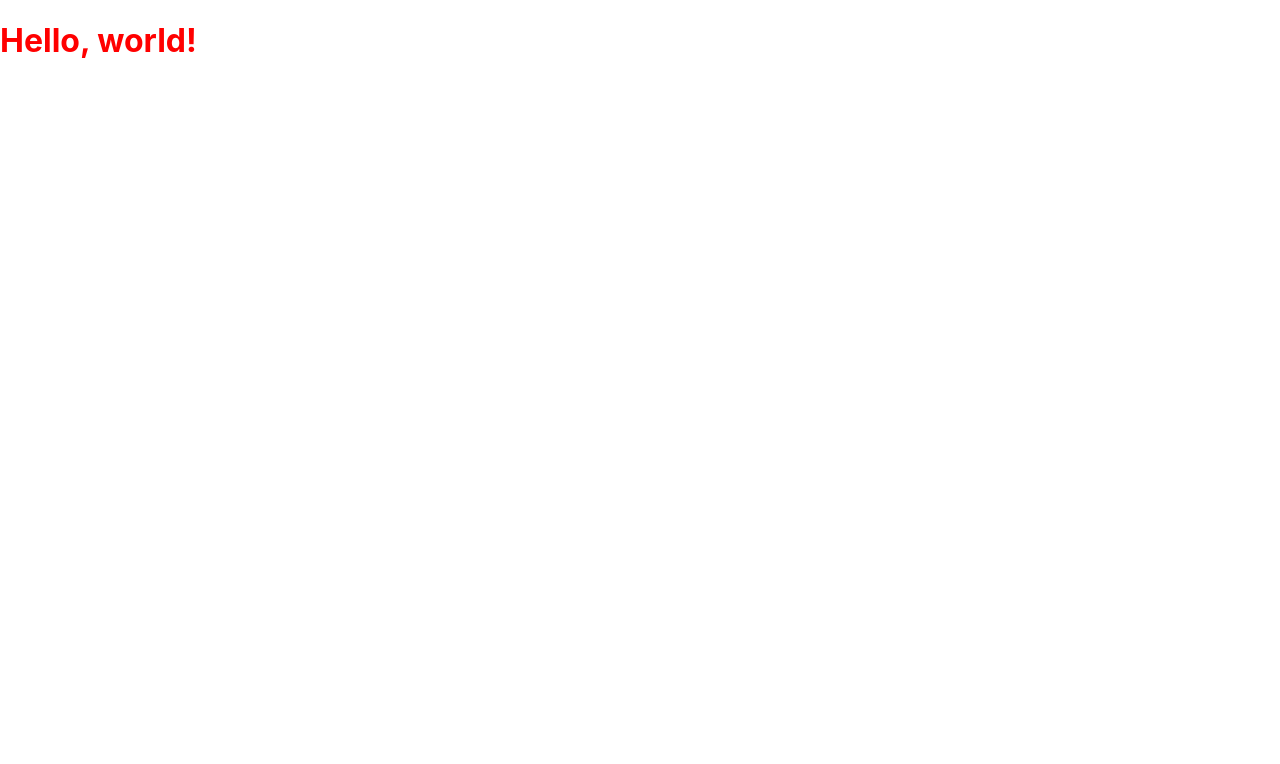
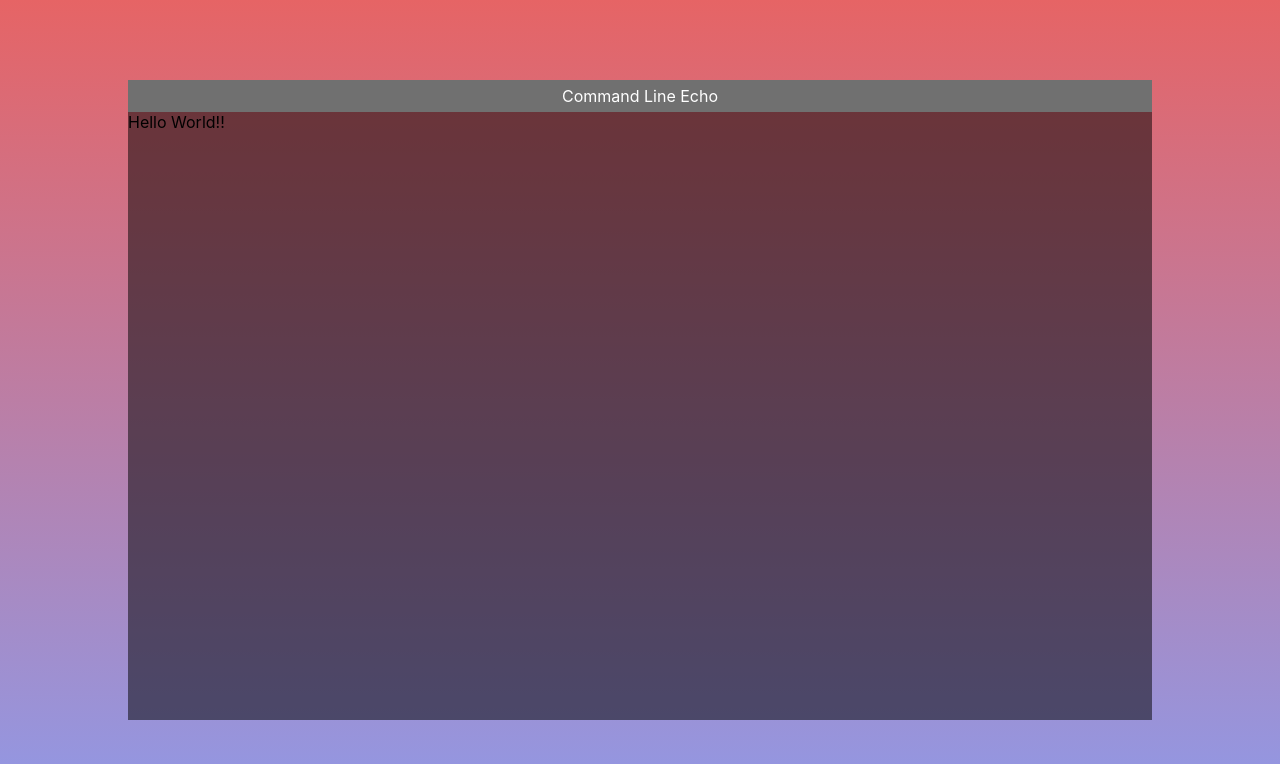
Before and after one commit to Acha0203/File_Directory_System, a React (Create React App) app: page / in a window 1280 px wide. Shown: the top 764 px of the page. Built offline with nearby package versions, Linux system fonts and the light colour scheme; the HTML template or start-up script is replaced by a standard one.

Commit message:
feat: create a console window

```diff
--- a/src/App.css
+++ /dev/null
@@ -1,38 +0,0 @@
-.App {
-  text-align: center;
-}
-
-.App-logo {
-  height: 40vmin;
-  pointer-events: none;
-}
-
-@media (prefers-reduced-motion: no-preference) {
-  .App-logo {
-    animation: App-logo-spin infinite 20s linear;
-  }
-}
-
-.App-header {
-  background-color: #282c34;
-  min-height: 100vh;
-  display: flex;
-  flex-direction: column;
-  align-items: center;
-  justify-content: center;
-  font-size: calc(10px + 2vmin);
-  color: white;
-}
-
-.App-link {
-  color: #61dafb;
-}
-
-@keyframes App-logo-spin {
-  from {
-    transform: rotate(0deg);
-  }
-  to {
-    transform: rotate(360deg);
-  }
-}
--- a/src/App.tsx
+++ b/src/App.tsx
@@ -1,19 +1,13 @@
 import React from 'react';
 
-import styled from 'styled-components';
-
-import './App.css';
+import Background from './components/Background';
 
 function App() {
   return (
     <div>
-      <StyledHello>Hello, world!</StyledHello>
+      <Background />
     </div>
   );
 }
 
-const StyledHello = styled.h1`
-  color: red;
-`;
-
 export default App;
--- /dev/null
+++ b/src/components/Background.tsx
@@ -0,0 +1,24 @@
+import React from 'react';
+
+import styled from 'styled-components';
+
+import Console from './Console';
+
+function Background() {
+  return (
+    <StyledBackground>
+      <Console />
+    </StyledBackground>
+  );
+}
+
+const StyledBackground = styled.div`
+  display: flex;
+  justify-content: center;
+  align-items: center;
+  width: 100vw;
+  height: 100vh;
+  background: linear-gradient(#e66465, #9198e5);
+`;
+
+export default Background;
--- /dev/null
+++ b/src/components/Console.tsx
@@ -0,0 +1,35 @@
+import React from 'react';
+
+import styled from 'styled-components';
+
+function Console() {
+  return (
+    <>
+      <StyledConsoleBody>
+        <StyledConsoleTitleBar>Command Line Echo</StyledConsoleTitleBar>
+        Hello World!!
+      </StyledConsoleBody>
+    </>
+  );
+}
+
+const StyledConsoleBody = styled.div`
+  display: flex-column;
+  justify-content: flex-start;
+  align-items: flex-start;
+  background-color: #00000082;
+  width: 80%;
+  height: 80%;
+`;
+
+const StyledConsoleTitleBar = styled.div`
+  display: flex;
+  justify-content: center;
+  align-items: center;
+  color: #fff;
+  background-color: #707070;
+  width: 100%;
+  height: 2rem;
+`;
+
+export default Console;
```
Also changed, not shown: 1 other file (tests, documents, lock files or other folders).
